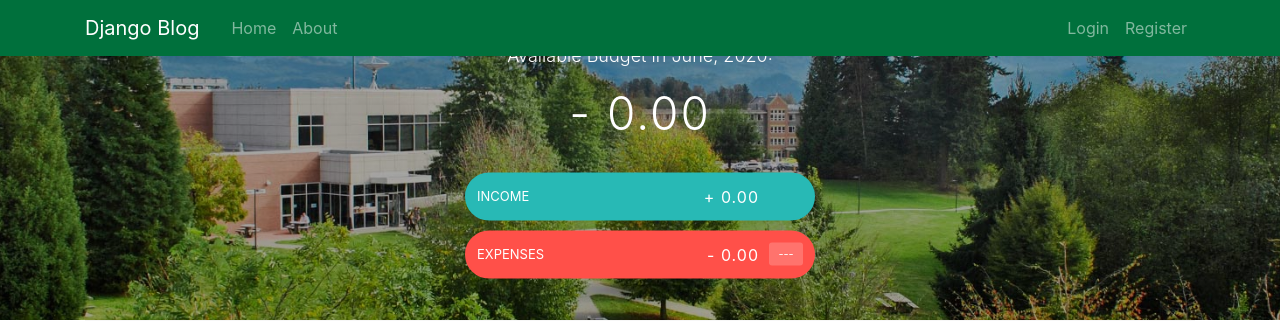
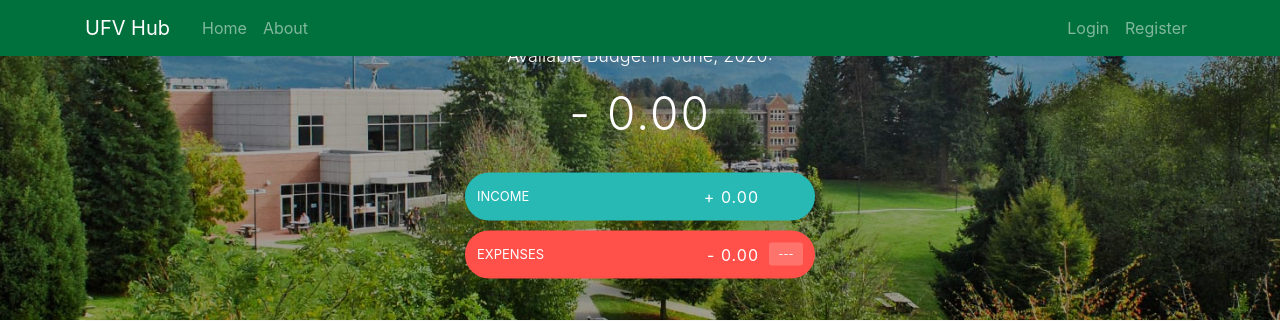
Before and after one commit to hieu-le296/ufvhub, a Django app: page /budget/ in a window 1280 px wide. Shown: the top 321 px of the page. Run offline with Django 3.2, Linux system fonts and the light colour scheme; some libraries are stand-ins or nearby versions.

Commit message:
Changed to UFV Hub in budget.html

```diff
--- a/blog/templates/blog/budget.html
+++ b/blog/templates/blog/budget.html
@@ -17,7 +17,7 @@
     <header class="site-header">
         <nav class="navbar navbar-expand-md navbar-dark bg-steel fixed-top">
             <div class="container">
-                <a class="navbar-brand mr-4" href="{% url 'blog-home' %}">Django Blog</a>
+                <a class="navbar-brand mr-4" href="{% url 'blog-home' %}">UFV Hub</a>
                 <button class="navbar-toggler" type="button" data-toggle="collapse" data-target="#navbarToggle"
                     aria-controls="navbarToggle" aria-expanded="false" aria-label="Toggle navigation">
                     <span class="navbar-toggler-icon"></span>
```
